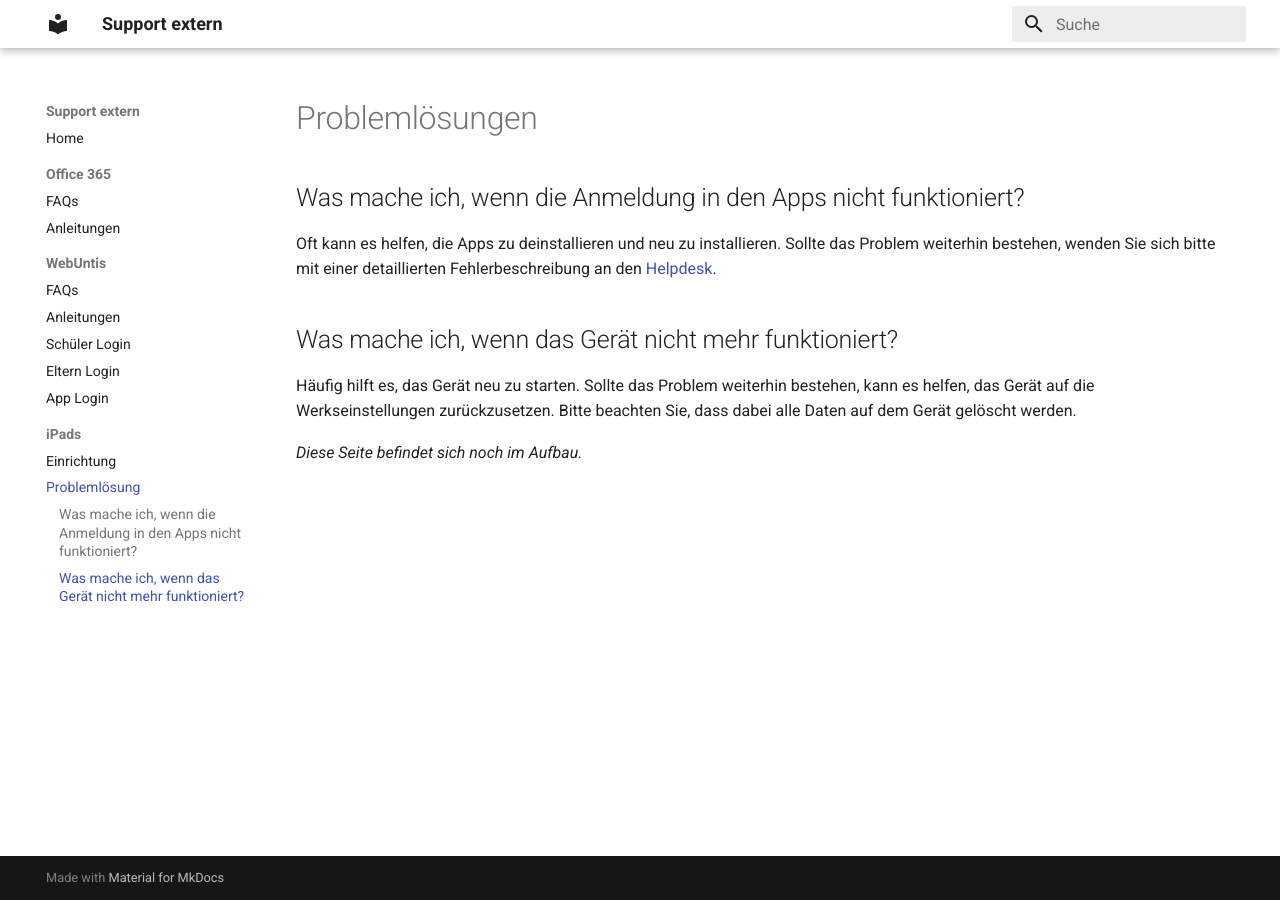
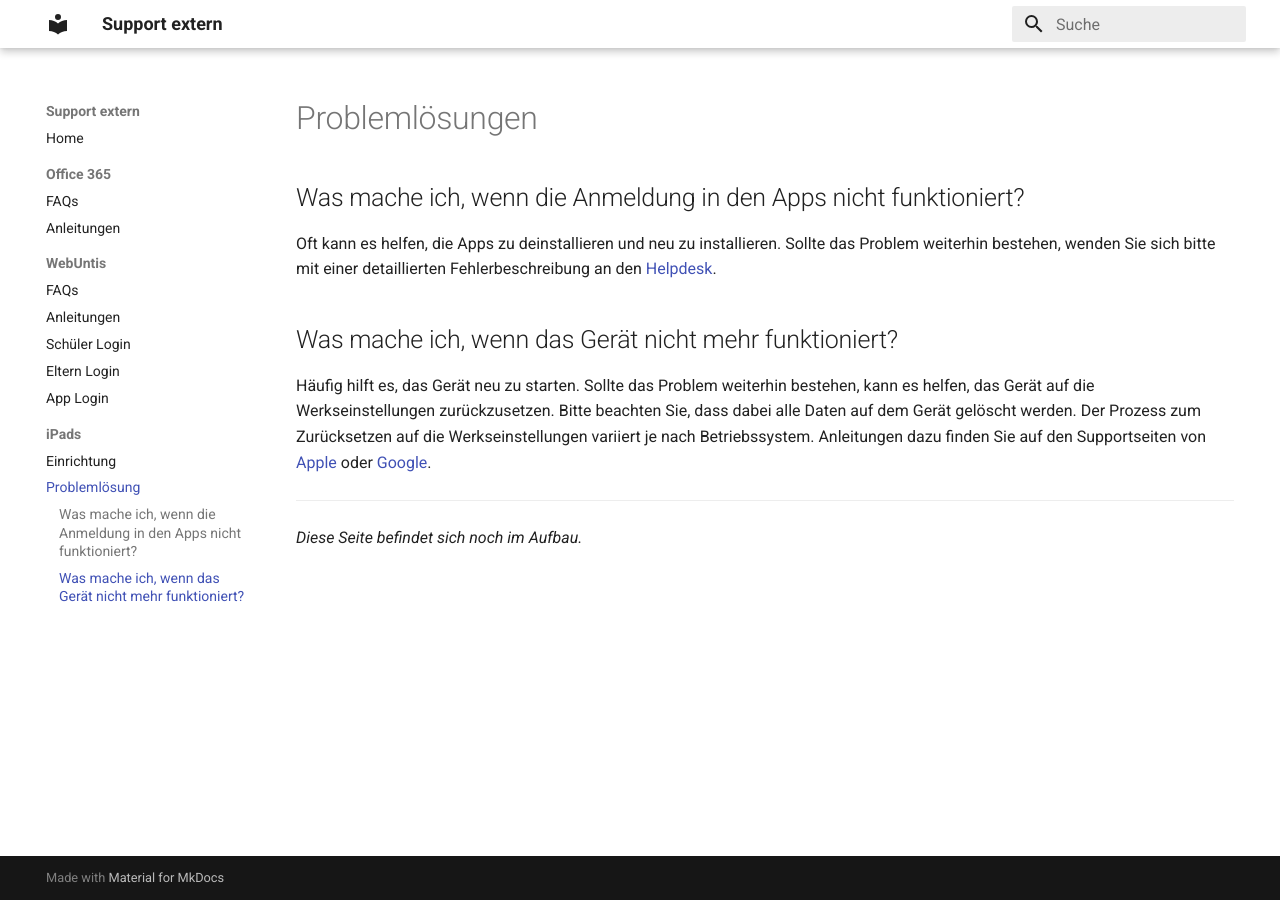
Before and after one commit to Paedagogium-Schwerin/paedagogium-schwerin.github.io, an MkDocs documentation site: the page built from docs/iPads/help.md, in a window 1280 px wide. Built offline with MkDocs 1.6.1 and Material for MkDocs 9.7.7, drawn with Linux system fonts in a browser that asks for light colours.

Commit message:
refactor: improve troubleshooting guidance and link to support resources

```diff
--- a/docs/iPads/help.md
+++ b/docs/iPads/help.md
@@ -5,6 +5,7 @@ Oft kann es helfen, die Apps zu deinstallieren und neu zu installieren. Sollte d
 
 
 ## Was mache ich, wenn das Gerät nicht mehr funktioniert?
-Häufig hilft es, das Gerät neu zu starten. Sollte das Problem weiterhin bestehen, kann es helfen, das Gerät auf die Werkseinstellungen zurückzusetzen. Bitte beachten Sie, dass dabei alle Daten auf dem Gerät gelöscht werden.
+Häufig hilft es, das Gerät neu zu starten. Sollte das Problem weiterhin bestehen, kann es helfen, das Gerät auf die Werkseinstellungen zurückzusetzen. Bitte beachten Sie, dass dabei alle Daten auf dem Gerät gelöscht werden. Der Prozess zum Zurücksetzen auf die Werkseinstellungen variiert je nach Betriebssystem. Anleitungen dazu finden Sie auf den Supportseiten von [Apple](https://support.apple.com/de-de/108931) oder [Google](https://support.google.com/android/answer/6088915?hl=de).
 
+---
 *Diese Seite befindet sich noch im Aufbau.*
```
Also changed, not shown: docs/iPads/index.md (+1 -1 lines), docs/iPads/setup.md (+1 -0 lines).
